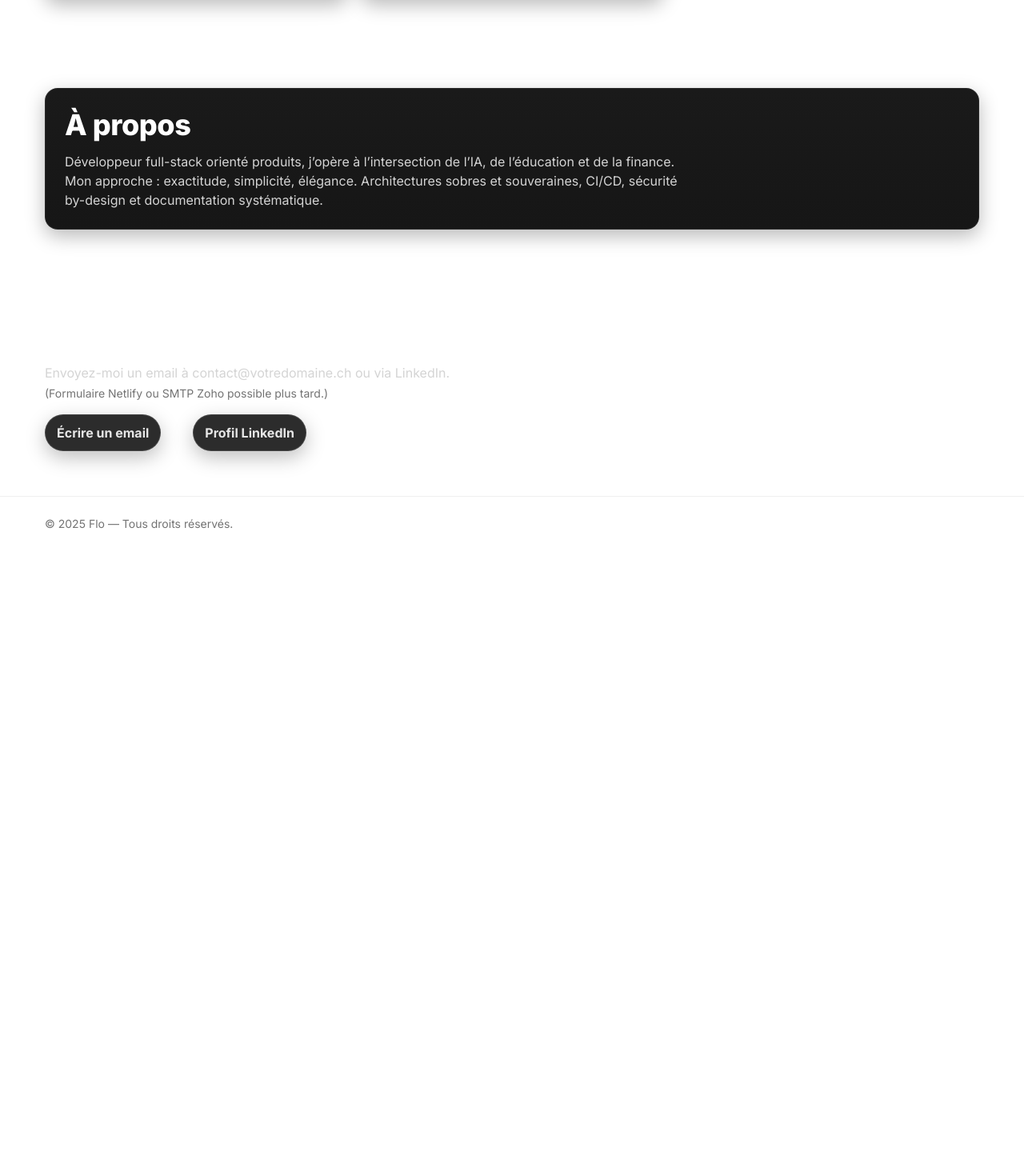
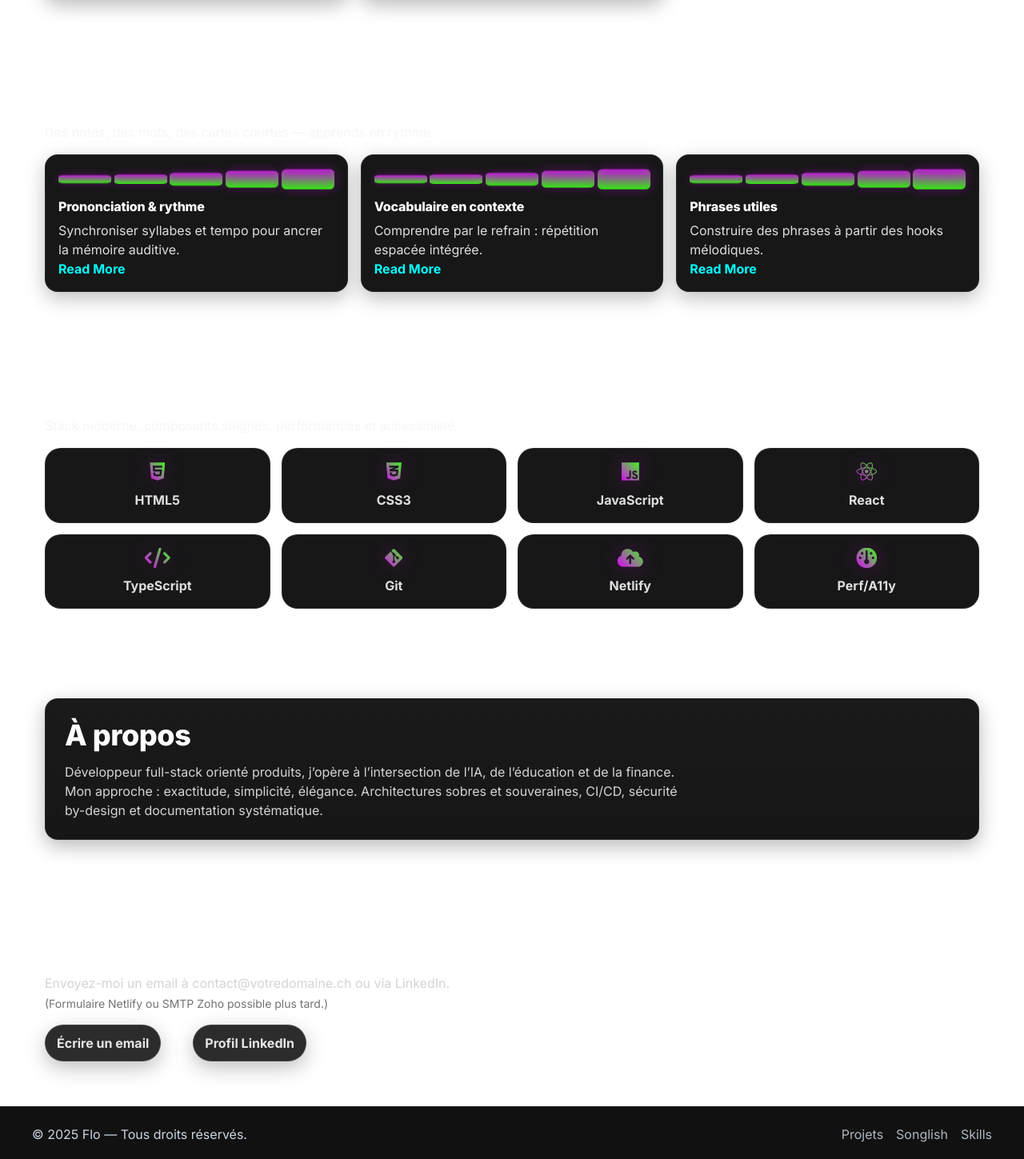
Before and after one commit to Florent-Gorski/PortFolio-2025, a React (Vite) app: page / in a window 1280 px wide. Shown: the part 999-2448 px from the top of the page at 80% size. Before the commit the page ends 1688 px from the top, so only its background shows below. Built offline with nearby package versions, Linux system fonts and the light colour scheme.

Commit message:
feat(ui): add Songlish, Skills and Footer sections with neon theme; wire them in App and extend CSS (notes equalizer, skills pills, footer layout)

```diff
--- a/src/App.tsx
+++ b/src/App.tsx
@@ -1,23 +1,23 @@
+import React from 'react'
 import Hero from '@/components/Hero'
+import About from '@/components/About'
 import Projects from '@/components/Projects'
-import About from '@/components/About'
 import Contact from '@/components/Contact'
+import Songlish from '@/components/Songlish'
+import Skills from '@/components/skills'
+import Footer from '@/components/Footer'
 
 export default function App()
 {
   return (
-    <div className="min-h-screen">
+    <>
       <Hero />
-      <main>
-        <Projects />
-        <About />
-        <Contact />
-      </main>
-      <footer className="border-t border-neutral-200/60 dark:border-neutral-800">
-        <div className="container py-6 text-sm text-neutral-500">
-          © {new Date().getFullYear()} Flo — Tous droits réservés.
-        </div>
-      </footer>
-    </div>
+      <Projects />
+      <Songlish />
+      <Skills />
+      <About />
+      <Contact />
+      <Footer />
+    </>
   )
 }
--- /dev/null
+++ b/src/components/Footer.tsx
@@ -0,0 +1,18 @@
+import React from 'react'
+
+export default function Footer()
+{
+  const year = new Date().getFullYear()
+  return (
+    <footer className="flo-footer" id="contact">
+      <div className="container flo-footer__inner">
+        <p>© {year} Flo — Tous droits réservés.</p>
+        <nav className="flo-footer__links" aria-label="Liens rapides">
+          <a href="#projets">Projets</a>
+          <a href="#songlish">Songlish</a>
+          <a href="#skills">Skills</a>
+        </nav>
+      </div>
+    </footer>
+  )
+}
--- /dev/null
+++ b/src/components/Songlish.tsx
@@ -0,0 +1,52 @@
+import React from 'react'
+
+type Note = {
+  title: string
+  desc: string
+  href: string
+}
+
+const notes: Note[] = [
+  {
+    title: 'Prononciation & rythme',
+    desc: 'Synchroniser syllabes et tempo pour ancrer la mémoire auditive.',
+    href: '#',
+  },
+  {
+    title: 'Vocabulaire en contexte',
+    desc: 'Comprendre par le refrain : répétition espacée intégrée.',
+    href: '#',
+  },
+  {
+    title: 'Phrases utiles',
+    desc: 'Construire des phrases à partir des hooks mélodiques.',
+    href: '#',
+  },
+]
+
+export default function Songlish()
+{
+  return (
+    <section id="songlish" className="flo-section">
+      <div className="container">
+        <header className="flo-section-head">
+          <h2>Songlish</h2>
+          <p>Des notes, des mots, des cartes courtes — apprends en rythme.</p>
+        </header>
+
+        <div className="flo-grid flo-grid--songlish">
+          {notes.map((n) => (
+            <article key={n.title} className="flo-note">
+              <div className="flo-bars" aria-hidden="true">
+                <span></span><span></span><span></span><span></span><span></span>
+              </div>
+              <h3>{n.title}</h3>
+              <p>{n.desc}</p>
+              <a className="flo-link" href={n.href}>Read More</a>
+            </article>
+          ))}
+        </div>
+      </div>
+    </section>
+  )
+}
--- /dev/null
+++ b/src/components/skills.tsx
@@ -0,0 +1,26 @@
+import React from 'react'
+
+export default function Skills()
+{
+  return (
+    <section id="skills" className="flo-section">
+      <div className="container">
+        <header className="flo-section-head">
+          <h2>Compétences</h2>
+          <p>Stack moderne, composants soignés, performances et accessibilité.</p>
+        </header>
+
+        <ul className="flo-skill-grid" role="list">
+          <li className="flo-skill"><i className="fa-brands fa-html5" aria-hidden="true"></i><span>HTML5</span></li>
+          <li className="flo-skill"><i className="fa-brands fa-css3-alt" aria-hidden="true"></i><span>CSS3</span></li>
+          <li className="flo-skill"><i className="fa-brands fa-js" aria-hidden="true"></i><span>JavaScript</span></li>
+          <li className="flo-skill"><i className="fa-brands fa-react" aria-hidden="true"></i><span>React</span></li>
+          <li className="flo-skill"><i className="fa-solid fa-code" aria-hidden="true"></i><span>TypeScript</span></li>
+          <li className="flo-skill"><i className="fa-brands fa-git-alt" aria-hidden="true"></i><span>Git</span></li>
+          <li className="flo-skill"><i className="fa-solid fa-cloud-arrow-up" aria-hidden="true"></i><span>Netlify</span></li>
+          <li className="flo-skill"><i className="fa-solid fa-gauge" aria-hidden="true"></i><span>Perf/A11y</span></li>
+        </ul>
+      </div>
+    </section>
+  )
+}
--- a/src/index.css
+++ b/src/index.css
@@ -321,3 +321,178 @@
   border-color: rgba(224, 0, 255, .35);
   box-shadow: 0 0 18px rgba(224, 0, 255, .18);
 }
+/* === Songlish (cards + equalizer) === */
+.flo-grid--songlish {
+  grid-template-columns: 1fr
+}
+
+@media (min-width:900px) {
+  .flo-grid--songlish {
+    grid-template-columns: repeat(3, 1fr)
+  }
+}
+
+.flo-note {
+  border-radius: var(--radius);
+  padding: 16px;
+  background: #171717;
+  border: 1px solid rgba(255, 255, 255, .08);
+  box-shadow: var(--shadow-soft);
+  transition: transform .18s, box-shadow .18s, border-color .18s;
+}
+
+.flo-note:hover {
+  transform: translateY(-4px);
+  border-color: rgba(57, 255, 20, .25);
+  box-shadow: 0 10px 28px rgba(57, 255, 20, .15)
+}
+
+.flo-note h3 {
+  font-size: 1rem;
+  font-weight: 800;
+  margin: 6px 0
+}
+
+.flo-note p {
+  opacity: .9
+}
+
+.flo-link {
+  color: var(--c-neon-cyan);
+  font-weight: 700
+}
+
+.flo-link:hover {
+  text-decoration: underline
+}
+
+/* Barres “égaliseur” */
+.flo-bars {
+  display: flex;
+  gap: 4px;
+  height: 28px;
+  margin-bottom: 10px
+}
+
+.flo-bars span {
+  flex: 1;
+  background: linear-gradient(180deg, var(--c-neon-pink), var(--c-neon-green));
+  border-radius: 6px;
+  animation: equalize 1.2s ease-in-out infinite;
+  opacity: .9;
+  box-shadow: 0 0 16px rgba(224, 0, 255, .35), 0 0 16px rgba(57, 255, 20, .25) inset;
+}
+
+.flo-bars span:nth-child(2) {
+  animation-delay: .1s
+}
+
+.flo-bars span:nth-child(3) {
+  animation-delay: .2s
+}
+
+.flo-bars span:nth-child(4) {
+  animation-delay: .3s
+}
+
+.flo-bars span:nth-child(5) {
+  animation-delay: .4s
+}
+
+@keyframes equalize {
+
+  0%,
+  100% {
+    transform: scaleY(.35)
+  }
+
+  50% {
+    transform: scaleY(1)
+  }
+}
+
+/* === Skills (icônes dans pastilles) === */
+.flo-skill-grid {
+  list-style: none;
+  margin: 0;
+  padding: 0;
+  display: grid;
+  gap: 14px;
+  grid-template-columns: repeat(2, 1fr);
+}
+
+@media (min-width:700px) {
+  .flo-skill-grid {
+    grid-template-columns: repeat(4, 1fr)
+  }
+}
+
+.flo-skill {
+  display: flex;
+  flex-direction: column;
+  align-items: center;
+  gap: 10px;
+  padding: 16px;
+  border-radius: 20px;
+  background: #171717;
+  border: 1px solid rgba(255, 255, 255, .08);
+  transition: transform .18s, box-shadow .18s, border-color .18s;
+}
+
+.flo-skill i {
+  font-size: 1.6rem;
+  line-height: 1;
+  background: linear-gradient(45deg, var(--c-neon-pink), var(--c-neon-green));
+  -webkit-background-clip: text;
+  background-clip: text;
+  color: transparent;
+  filter: drop-shadow(0 0 12px rgba(224, 0, 255, .25));
+}
+
+.flo-skill span {
+  font-weight: 700;
+  opacity: .9
+}
+
+.flo-skill:hover {
+  transform: translateY(-4px);
+  border-color: rgba(0, 255, 255, .25);
+  box-shadow: 0 10px 26px rgba(0, 255, 255, .18);
+}
+
+/* === Footer === */
+.flo-footer {
+  border-top: 1px solid rgba(255, 255, 255, .08);
+  background: #111;
+  color: #cbd5e1;
+}
+
+.flo-footer__inner {
+  display: flex;
+  flex-direction: column;
+  gap: 10px;
+  align-items: center;
+  justify-content: center;
+  padding: 22px 0;
+}
+
+.flo-footer__links {
+  display: flex;
+  gap: 16px
+}
+
+.flo-footer__links a {
+  opacity: .85
+}
+
+.flo-footer__links a:hover {
+  opacity: 1;
+  text-decoration: underline
+}
+
+@media (min-width:768px) {
+  .flo-footer__inner {
+    flex-direction: row;
+    justify-content: space-between
+  }
+}
```
